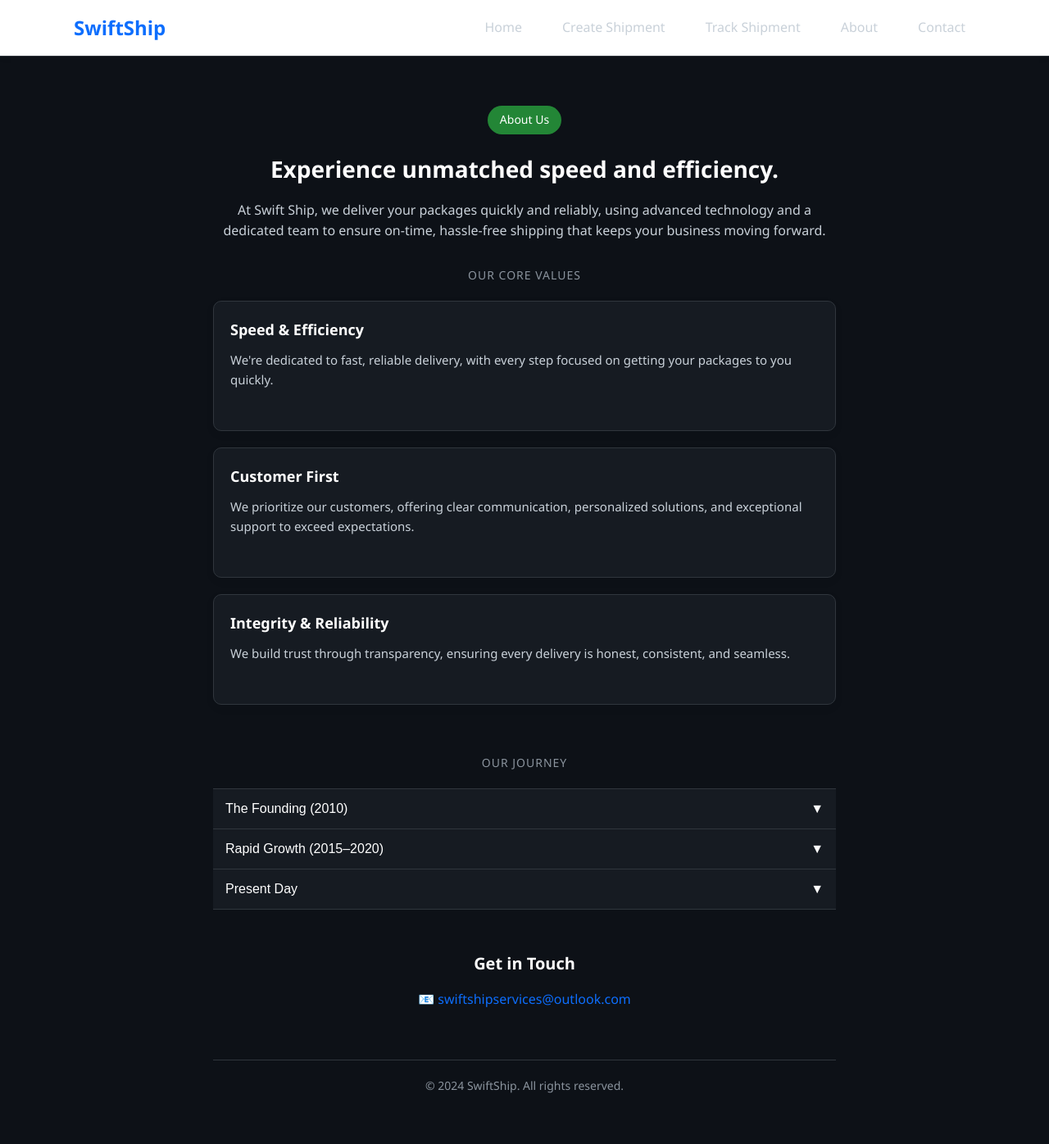
After one commit to Tordi-portfolio/shipping, a Django app: page /about in a window 1280 px wide. The commit adds this page. Shown: the whole page at 82% size. Run offline with Django 5.2, Linux system fonts and the light colour scheme.

Commit message:
second commit2

```diff
--- a/app/urls.py
+++ b/app/urls.py
@@ -13,4 +13,6 @@ urlpatterns = [
 
     path('create_shipment', views.create_shipment, name='create_shipment'),
     path('track_shipment', views.track_shipment, name='track_shipment'),
+
+    path('about', views.about, name='about'),
 ]
--- a/app/views.py
+++ b/app/views.py
@@ -50,6 +50,8 @@ def logout_view(request):
 def home(request):
     return render(request, 'home.html')
 
+def about(request):
+    return render(request, 'about.html')
 
 def contact(request):
     if request.method == 'POST':
--- /dev/null
+++ b/templates/about.html
@@ -0,0 +1,273 @@
+{% extends 'base.html' %}
+
+{% block content %}
+
+{% load static %}
+    <style>
+        :root {
+            --primary-color: #0d6efd;
+            --background-color: #0d1117;
+            --card-bg: #161b22;
+            --text-color: #c9d1d9;
+            --heading-color: #fff;
+            --border-color: #30363d;
+            --accent-bg: #238636;
+        }
+
+        * {
+            box-sizing: border-box;
+            margin: 0;
+            padding: 0;
+        }
+
+        body {
+            background-color: var(--background-color);
+            color: var(--text-color);
+            font-family: 'Segoe UI', sans-serif;
+            line-height: 1.6;
+        }
+
+        .container {
+            max-width: 800px;
+            margin: 0 auto;
+            text-align: center;
+        }
+
+        .tag {
+            display: inline-block;
+            background-color: var(--accent-bg);
+            color: #fff;
+            padding: 6px 15px;
+            border-radius: 20px;
+            font-size: 14px;
+            margin-bottom: 20px;
+        }
+
+        h1 {
+            color: var(--heading-color);
+            font-size: 28px;
+            font-weight: 700;
+            margin-bottom: 15px;
+        }
+
+        p {
+            color: var(--text-color);
+            font-size: 16px;
+            margin-bottom: 30px;
+        }
+
+        .core-values {
+            color: #8b949e;
+            font-size: 14px;
+            letter-spacing: 1px;
+            text-transform: uppercase;
+            margin-bottom: 20px;
+        }
+
+        .card {
+            background-color: var(--card-bg);
+            border: 1px solid var(--border-color);
+            border-radius: 10px;
+            padding: 20px;
+            text-align: left;
+            margin-bottom: 20px;
+            transition: transform 0.3s ease;
+        }
+
+        .card:hover {
+            transform: translateY(-5px);
+        }
+
+        .card h3 {
+            color: var(--heading-color);
+            font-size: 18px;
+            margin-bottom: 10px;
+        }
+
+        .card p {
+            color: var(--text-color);
+            font-size: 15px;
+        }
+
+        /* Journey Section */
+        .journey-section {
+            margin-top: 60px;
+            text-align: center;
+        }
+
+        .journey-title {
+            color: #8b949e;
+            font-size: 14px;
+            letter-spacing: 1px;
+            text-transform: uppercase;
+            margin-bottom: 20px;
+        }
+
+        .accordion {
+            background-color: var(--card-bg);
+            border: none;
+            border-top: 1px solid var(--border-color);
+            width: 100%;
+            text-align: left;
+            padding: 15px;
+            color: var(--heading-color);
+            font-size: 16px;
+            cursor: pointer;
+            outline: none;
+            transition: background-color 0.3s ease;
+        }
+
+        .accordion:last-of-type {
+            border-bottom: 1px solid var(--border-color);
+        }
+
+        .accordion:hover {
+            background-color: #1c2128;
+        }
+
+        .accordion:after {
+            content: '\25BC';
+            float: right;
+            transition: transform 0.3s ease;
+        }
+
+        .accordion.active:after {
+            transform: rotate(180deg);
+        }
+
+        .panel {
+            background-color: var(--background-color);
+            overflow: hidden;
+            max-height: 0;
+            transition: max-height 0.3s ease;
+            text-align: left;
+            color: var(--text-color);
+            padding: 0 15px;
+        }
+
+        .panel p {
+            padding: 15px 0;
+            font-size: 15px;
+        }
+
+        /* Contact */
+        .contact {
+            margin-top: 50px;
+            text-align: center;
+        }
+
+        .contact h2 {
+            color: var(--heading-color);
+            font-size: 20px;
+            margin-bottom: 15px;
+        }
+
+        .contact a {
+            color: var(--primary-color);
+            text-decoration: none;
+            font-size: 16px;
+            display: inline-flex;
+            align-items: center;
+        }
+
+        .contact a:hover {
+            text-decoration: underline;
+        }
+
+        .footer {
+            margin-top: 60px;
+            text-align: center;
+            font-size: 14px;
+            color: #8b949e;
+            border-top: 1px solid var(--border-color);
+            padding-top: 20px;
+        }
+
+        @media (max-width: 600px) {
+            h1 {
+                font-size: 22px;
+            }
+
+            .card {
+                padding: 15px;
+            }
+        }
+    </style>
+</head>
+<body>
+
+    <div class="container">
+
+        <div class="tag">About Us</div>
+
+        <h1>Experience unmatched speed and efficiency.</h1>
+
+        <p>At Swift Ship, we deliver your packages quickly and reliably, using advanced technology and a dedicated team to ensure on-time, hassle-free shipping that keeps your business moving forward.</p>
+
+        <div class="core-values">Our Core Values</div>
+
+        <div class="card">
+            <h3>Speed & Efficiency</h3>
+            <p>We're dedicated to fast, reliable delivery, with every step focused on getting your packages to you quickly.</p>
+        </div>
+
+        <div class="card">
+            <h3>Customer First</h3>
+            <p>We prioritize our customers, offering clear communication, personalized solutions, and exceptional support to exceed expectations.</p>
+        </div>
+
+        <div class="card">
+            <h3>Integrity & Reliability</h3>
+            <p>We build trust through transparency, ensuring every delivery is honest, consistent, and seamless.</p>
+        </div>
+
+        <!-- Journey Section -->
+        <div class="journey-section">
+            <div class="journey-title">Our Journey</div>
+
+            <button class="accordion">The Founding (2010)</button>
+            <div class="panel">
+                <p>Founded in 2010, Swift Ship started with a simple mission: to revolutionize fast, reliable delivery. What began as a small operation focused on meeting urgent shipping needs quickly grew into a trusted service for businesses and individuals alike. By prioritizing speed, transparency, and customer satisfaction, we’ve built a reputation for getting packages to their destination on time, every time.</p>
+            </div>
+
+            <button class="accordion">Rapid Growth (2015–2020)</button>
+            <div class="panel">
+                <p>From 2015 to 2020, Swift Ship experienced rapid growth as demand for fast, reliable delivery surged. During this period, we expanded our network, upgraded our technology, and built a larger, more efficient team to keep pace with the growing market. Our commitment to speed and customer satisfaction allowed us to scale quickly, earning the trust of businesses across industries and establishing us as a leader in fast delivery services.</p>
+            </div>
+
+            <button class="accordion">Present Day</button>
+            <div class="panel">
+                <p>Today, Swift Ship stands at the forefront of the delivery industry, combining cutting-edge technology with a customer-first approach. We've expanded our reach globally, offering fast, reliable shipping solutions to businesses and individuals worldwide. With a focus on innovation, efficiency, and personalized service, we continue to lead the way in fast delivery, ensuring that every package arrives on time—no matter where it's headed.</p>
+            </div>
+        </div>
+
+        <!-- Contact Section -->
+        <div class="contact">
+            <h2>Get in Touch</h2>
+            <a href="mailto:swiftshipservices@outlook.com">📧 swiftshipservices@outlook.com</a>
+        </div>
+
+        <!-- Footer -->
+        <div class="footer">
+            © 2024 SwiftShip. All rights reserved.
+        </div>
+
+    </div>
+
+    <script>
+        const acc = document.getElementsByClassName("accordion");
+
+        for (let i = 0; i < acc.length; i++) {
+            acc[i].addEventListener("click", function () {
+                this.classList.toggle("active");
+                const panel = this.nextElementSibling;
+                if (panel.style.maxHeight) {
+                    panel.style.maxHeight = null;
+                } else {
+                    panel.style.maxHeight = panel.scrollHeight + "px";
+                }
+            });
+        }
+    </script>
+
+{% endblock %}
--- a/templates/base.html
+++ b/templates/base.html
@@ -1,320 +1,172 @@
-{% load static %}
-
 <!DOCTYPE html>
 <html lang="en">
 <head>
-    <meta charset="UTF-8" />
-    <meta name="viewport" content="width=device-width, initial-scale=1.0"/>
-    <title>{% block title %}Swift Ship{% endblock %}</title>
+    <meta charset="UTF-8">
+    <meta name="viewport" content="width=device-width, initial-scale=1.0">
+    <title>SwiftShip - Fast & Secure Shipping</title>
+
     <style>
-        body {
-            margin: 0;
-            font-family: Arial, sans-serif;
-            background-color: #0f172a;
-            color: white;
+        :root {
+            --primary-color: #0d6efd;
+            --background-color: #f8f9fa;
+            --text-color: #212529;
+            --nav-bg: #fff;
+            --border-color: #ddd;
+            --card-bg: #fff;
+            --hover-bg: #e9ecef;
         }
 
-        /* Menu Toggle */
-        .menu-toggle {
-            font-size: 26px;
-            padding: 15px 20px;
-            background-color: #0f172a;
-            color: white;
-            cursor: pointer;
-            position: fixed;
-            top: 0;
-            right: 0;
-            z-index: 1001;
-        }
-
-        /* Sidebar */
-        .sidebar {
-            width: 300px;
-            background-color: #0f172a;
-            color: white;
-            height: 100vh;
-            padding: 20px;
+        * {
             box-sizing: border-box;
-            position: fixed;
-            top: 0;
-            right: -320px;
-            transition: right 0.3s ease-in-out;
-            z-index: 1000;
-        }
-
-        .sidebar.open {
-            right: 0;
-        }
-
-        .sidebar .logo {
-            display: flex;
-            align-items: center;
-            margin-bottom: 30px;
-        }
-
-        .sidebar .logo img {
-            height: 30px;
-            margin-right: 10px;
-        }
-
-        .sidebar .logo span {
-            font-size: 1.2em;
-            font-weight: bold;
-        }
-
-        .sidebar ul {
-            list-style: none;
+            margin: 0;
             padding: 0;
         }
 
-        .sidebar ul li {
-            margin: 15px 0;
-            font-size: 16px;
+        body {
+            font-family: 'Segoe UI', sans-serif;
+            background-color: var(--background-color);
+            color: var(--text-color);
+            line-height: 1.6;
         }
 
-        .sidebar ul li a {
-            text-decoration: none;
-            color: white;
+        .navbar {
+            background-color: var(--nav-bg);
+            border-bottom: 1px solid var(--border-color);
+            padding: 15px 20px;
+            position: relative;
+            box-shadow: 0 2px 8px rgba(0, 0, 0, 0.05);
         }
 
-        .sidebar ul li a:hover {
-            text-decoration: underline;
+        .navbar .container {
+            max-width: 1100px;
+            margin: 0 auto;
+            display: flex;
+            align-items: center;
+            justify-content: space-between;
         }
 
-        .auth-buttons {
-            display: flex;
-            gap: 10px;
-            margin-top: 30px;
+        .logo {
+            font-size: 24px;
+            font-weight: bold;
+            color: var(--primary-color);
         }
 
-        .auth-buttons button {
-            flex: 1;
-            padding: 10px;
-            border: none;
-            border-radius: 5px;
-            font-weight: bold;
-            cursor: pointer;
+        .nav-links {
+            list-style: none;
+            display: flex;
+            gap: 25px;
         }
 
-        .auth-buttons .signup {
-            background-color: transparent;
-            border: 1px solid #fff;
-            color: white;
+        .nav-links li a {
+            text-decoration: none;
+            color: var(--text-color);
+            font-weight: 500;
+            padding: 8px 12px;
+            border-radius: 6px;
+            transition: background 0.3s;
         }
 
-        .auth-buttons .login {
-            background-color: #3b82f6;
-            color: white;
+        .nav-links li a:hover {
+            background-color: var(--hover-bg);
         }
 
-        .overlay {
+        .nav-toggle {
             display: none;
-            position: fixed;
-            top: 0; left: 0;
-            width: 100%; height: 100%;
-            background: rgba(0,0,0,0.5);
-            z-index: 999;
+            cursor: pointer;
+            color: var(--primary-color);
+            font-size: 28px;
+            user-select: none;
         }
 
-        .overlay.show {
+        @media (max-width: 768px) {
+            .nav-toggle {
                 display: block;
             }
 
-        /* Footer */
-        .footer {
-            background-color: #0f172a;
-            color: white;
-            padding: 40px 20px 20px;
-            margin-top: 40px;
+            .nav-links {
+                flex-direction: column;
+                position: absolute;
+                top: 70px;
+                right: 20px;
+                background: var(--card-bg);
+                border: 1px solid var(--border-color);
+                border-radius: 8px;
+                padding: 15px;
+                display: none;
+                z-index: 999;
+                width: 200px;
             }
 
-        .footer-container {
+            .nav-links.show {
                 display: flex;
-            flex-wrap: wrap;
-            justify-content: space-between;
-            gap: 30px;
             }
 
-        .footer-section {
-            flex: 1 1 250px;
+            .nav-links li {
+                margin: 10px 0;
+            }
         }
 
-        .footer-section h3,
-        .footer-section h4 {
-            margin-bottom: 10px;
-            color: white;
+        .container-main {
+            max-width: 800px;
+            margin: 40px auto;
+            padding: 20px;
         }
 
-        .footer-section ul {
-            list-style: none;
-            padding: 0;
+        .card {
+            background-color: var(--card-bg);
+            padding: 25px;
+            border-radius: 12px;
+            box-shadow: 0 4px 12px rgba(0,0,0,0.05);
         }
 
-        .footer-section ul li {
-            margin-bottom: 8px;
+        .btn-primary {
+            background-color: var(--primary-color);
+            color: #fff;
+            border: none;
+            padding: 12px 20px;
+            border-radius: 6px;
+            cursor: pointer;
+            font-size: 16px;
+            transition: background 0.3s ease;
         }
 
-        .footer-section ul li a {
-            color: #ddd;
-            text-decoration: none;
-        }
-
-        .footer-section ul li a:hover {
-            text-decoration: underline;
-        }
-
-        .footer-bottom {
-            text-align: center;
-            margin-top: 30px;
-            border-top: 1px solid rgba(255, 255, 255, 0.2);
-            padding-top: 15px;
-            font-size: 14px;
-        }
-
-        /* Auth Forms */
-        .auth-container {
-            max-width: 400px;
-            margin: 60px auto;
-            background: #0f172a;
-            padding: 30px;
-            border-radius: 10px;
-            box-shadow: 0 4px 10px rgba(0,0,0,0.3);
-        }
-
-        .auth-container h2 {
-            text-align: center;
-            margin-bottom: 20px;
-            color: white;
-        }
-
-        .auth-container form input {
-            width: 100%;
-            padding: 10px;
-            margin: 10px 0;
-            border: 1px solid #334155;
-            border-radius: 5px;
-            background: #1e293b;
-            color: white;
-        }
-
-        .auth-container button {
-            width: 100%;
-            background-color: #3b82f6;
-            color: white;
-            padding: 10px;
-            border: none;
-            border-radius: 5px;
-            font-weight: bold;
-            margin-top: 10px;
-            cursor: pointer;
-        }
-
-        .auth-container p {
-            text-align: center;
-            margin-top: 15px;
-            color: #ccc;
-        }
-
-        .auth-container a {
-            color: #60a5fa;
-            text-decoration: none;
-        }
-
-        .auth-container .messages {
-            color: red;
-            font-weight: bold;
-            margin-bottom: 10px;
+        .btn-primary:hover {
+            background-color: #0b5ed7;
         }
     </style>
+
+    {% block extra_css %}{% endblock %}
 </head>
 <body>
 
-    <!-- Toggle Button -->
-    <div class="menu-toggle" id="menuToggle">☰</div>
+    <nav class="navbar">
+        <div class="container">
+            <div class="logo">SwiftShip</div>
 
-    <!-- Sidebar -->
-    <div class="sidebar" id="sidebar">
-        <div class="logo">
-            <img src="{% static 'img/logo.jpg' %}" alt="Logo" />
-            <span>SWIFT SHIP</span>
-        </div>
-        <ul>
+            <div class="nav-toggle" id="navToggle">&#9776;</div>
+
+            <ul class="nav-links" id="navLinks">
                 <li><a href="{% url 'home' %}">Home</a></li>
-            <li><a href="{% url 'contact' %}">Contact us</a></li>
-            {% if user.is_authenticated %}
-            <li><a href="{% url 'create_shipment' %}">create_shipment</a></li>
+                <li><a href="{% url 'create_shipment' %}">Create Shipment</a></li>
                 <li><a href="{% url 'track_shipment' %}">Track Shipment</a></li>
-            {% if user.is_authenticated and user.is_superuser %}
-            <li><a href="{% url 'receive_messages' %}">Admin Messages</a></li>
-            {% endif %}
-            <a href="{% url 'logout' %}">Logout</a>
-            {% else %}
-            <div class="auth-buttons">
-                <button class="signup" onclick="window.location.href='{% url 'register' %}'">Signup</button>
-                <button class="login" onclick="window.location.href='{% url 'login' %}'">Login</button>
-            </div>
-            {% endif %}
+                <li><a href="{% url 'about' %}">About</a></li>
+                <li><a href="">Contact</a></li>
             </ul>
         </div>
+    </nav>
 
-    <!-- Overlay -->
-    <div class="overlay" id="overlay"></div>
-
-    <!-- Page Content -->
-    <div id="content" style="padding: 20px;">
-        {% block content %}
-        {% endblock %}
+    <div class="container-main">
+        {% block content %}{% endblock %}
     </div>
 
-    <!-- Footer -->
-    <footer class="footer">
-        <div class="footer-container">
-            <div class="footer-section">
-                <h3>SWIFT SHIP</h3>
-                <p>Fast. Reliable. Global shipping solutions for your needs.</p>
-            </div>
-            <div class="footer-section">
-                <h4>Quick Links</h4>
-                <ul>
-                    <li><a href="{% url 'home' %}">Home</a></li>
-                    <li><a href="{% url 'contact' %}">Contact us</a></li>
-                    <li><a href="#">Track shipment</a></li>
-                    <li><a href="#">Terms & Conditions</a></li>
-                </ul>
-            </div>
-            <div class="footer-section">
-                <h4>Contact</h4>
-                <p>Email: support@swiftship.com</p>
-                <p>Phone: +234 800 123 4567</p>
-                <p>Location: Lagos, Nigeria</p>
-            </div>
-        </div>
-        <div class="footer-bottom">
-            <p>&copy; 2025 Swift Ship. All rights reserved.</p>
-        </div>
-    </footer>
+    <script>
+        const navToggle = document.getElementById('navToggle');
+        const navLinks = document.getElementById('navLinks');
 
-    <!-- Toggle Script -->
-    <script>
-        const menuToggle = document.getElementById('menuToggle');
-        const sidebar = document.getElementById('sidebar');
-        const overlay = document.getElementById('overlay');
-
-        let menuOpen = false;
-
-        menuToggle.addEventListener('click', () => {
-            menuOpen = !menuOpen;
-            sidebar.classList.toggle('open');
-            overlay.classList.toggle('show');
-            menuToggle.textContent = menuOpen ? '×' : '☰';
-        });
-
-        overlay.addEventListener('click', () => {
-            menuOpen = false;
-            sidebar.classList.remove('open');
-            overlay.classList.remove('show');
-            menuToggle.textContent = '☰';
+        navToggle.addEventListener('click', () => {
+            navLinks.classList.toggle('show');
         });
     </script>
+
 </body>
 </html>
```
Also changed, not shown: templates/home.html (+0 -9 lines), db.sqlite3. Lines whose indentation alone changed are shown as unchanged.
